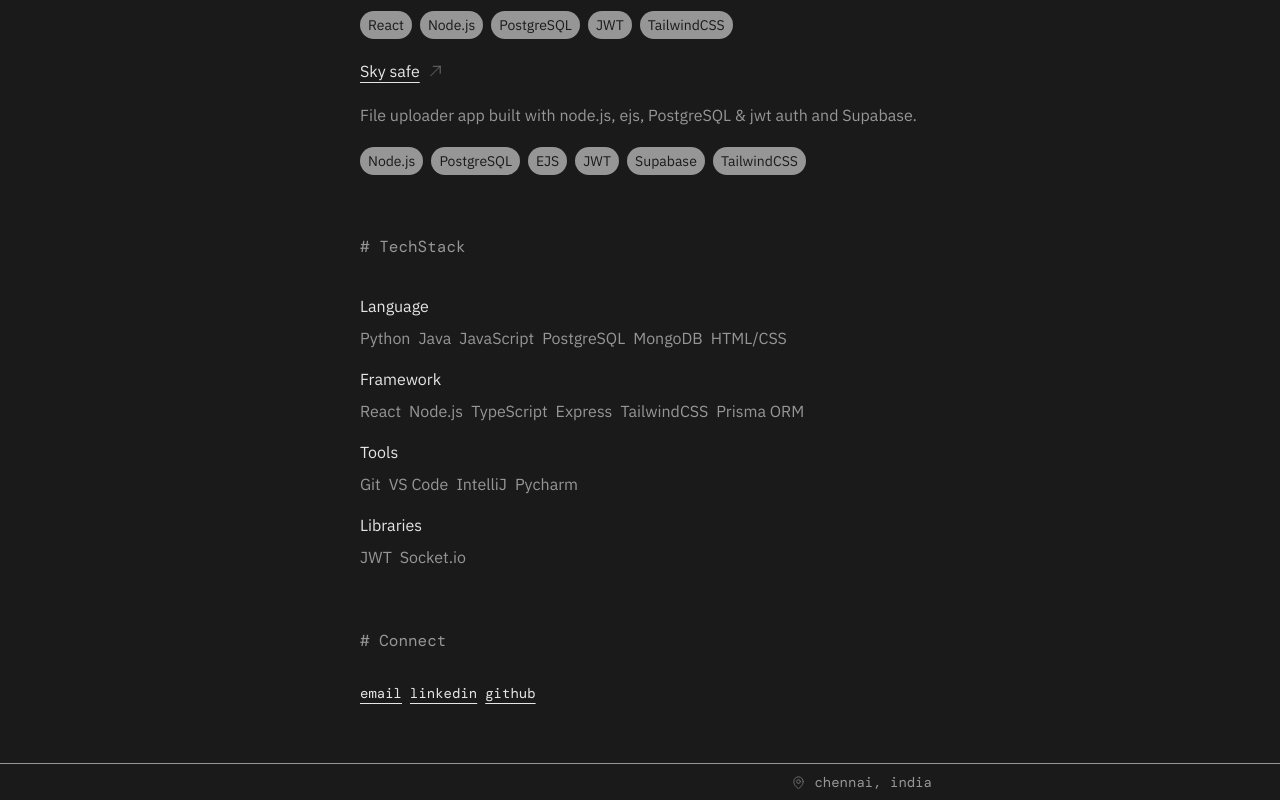
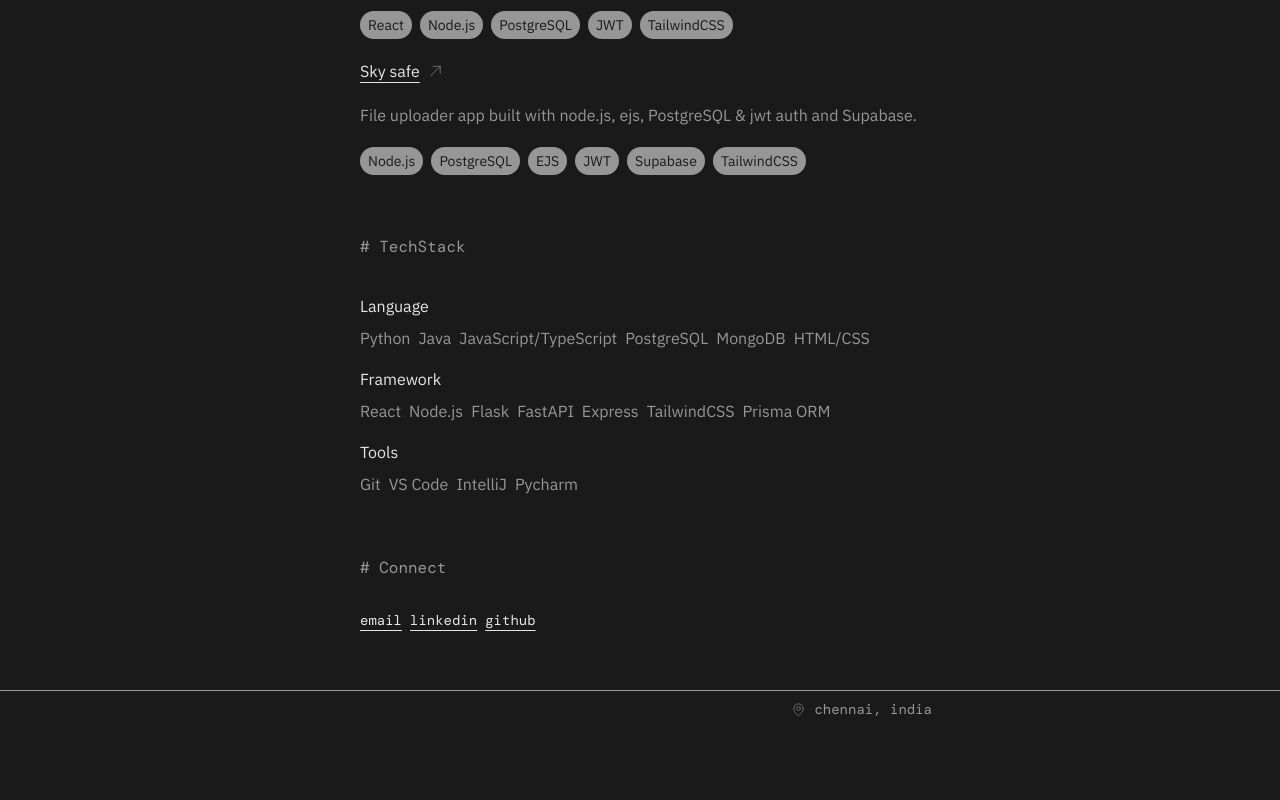
Before and after one commit to notsanta20/portfolio, a React (Vite) app: page / in a window 1280 px wide. Shown: the part 793-1593 px from the top of the page. After the commit the page ends 1520 px from the top, so only its background shows below. Built offline with nearby package versions, Linux system fonts and the light colour scheme; a web font is replaced by a local one.

Commit message:
update: updated links and teck stack

```diff
--- a/src/app/routes/Home.tsx
+++ b/src/app/routes/Home.tsx
@@ -7,15 +7,15 @@ function Home() {
   const allLinks: Array<link> = [
     {
       name: "email",
-      link: "",
+      link: "s@santhosh.dev",
     },
     {
       name: "linkedin",
-      link: "",
+      link: "https://www.linkedin.com/in/santa-s/",
     },
     {
       name: "github",
-      link: "",
+      link: "https://github.com/notsanta20",
     },
   ];
   const allProjects: Array<project> = [
@@ -68,7 +68,7 @@ function Home() {
       stack: [
         "Python",
         "Java",
-        "JavaScript",
+        "JavaScript/TypeScript",
         "PostgreSQL",
         "MongoDB",
         "HTML/CSS",
@@ -79,7 +79,8 @@ function Home() {
       stack: [
         "React",
         "Node.js",
-        "TypeScript",
+        "Flask",
+        "FastAPI",
         "Express",
         "TailwindCSS",
         "Prisma ORM",
@@ -88,10 +89,6 @@ function Home() {
     {
       title: "Tools",
       stack: ["Git", "VS Code", "IntelliJ", "Pycharm"],
-    },
-    {
-      title: "Libraries",
-      stack: ["JWT", "Socket.io"],
     },
   ];
 
```
